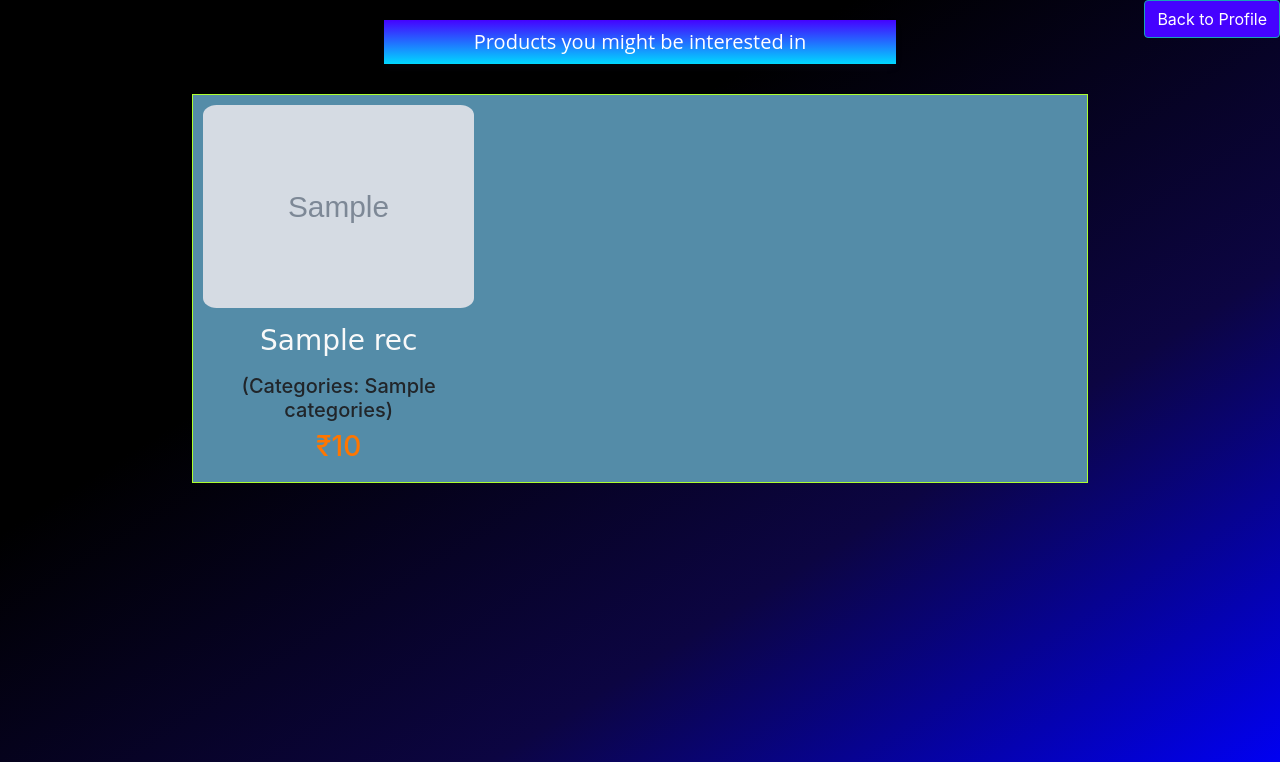
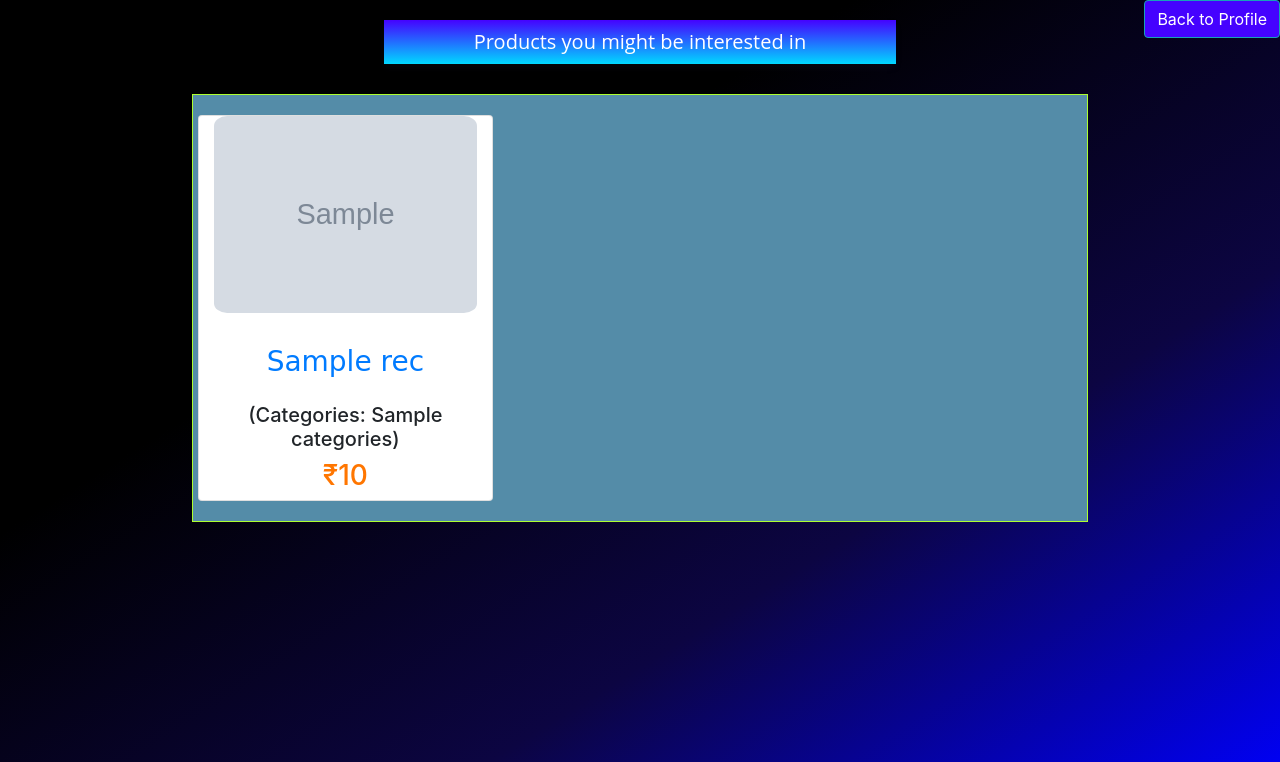
Before and after one commit to Anishde85/sociocom, a Django app: template users/templates/recommendations.html in a window 1280 px wide. Shown: the top 762 px of the page. Run offline with Django 3.2, Linux system fonts and the light colour scheme; the template is opened without the code that fills it: most values are stand-ins (such as "Sample title", 1, 10 or a date in 2020); grey boxes marked "Sample" are stand-in pictures; some libraries are stand-ins or nearby versions.

Commit message:
heights adjusted

```diff
--- a/users/templates/recommendations.html
+++ b/users/templates/recommendations.html
@@ -39,7 +39,7 @@
             background-color: #548CA8;
             border: 1px solid greenyellow;
             border-radius: 50 px;
-            padding: 10px;
+            padding: 20px;
         }
 
         .btn {
@@ -55,6 +55,13 @@
             background-color: white;
             /* Green */
             color: #014df0;
+        }
+        .card{
+            height:auto;
+
+        }
+        .tag{
+            font-family:cursive !important;
         }
     </style>
     <title>Products</title>
@@ -73,13 +80,13 @@
 
         <div class="row">
             {% for x in recs %}
-            <div class="col-md-4">
-                <p><a href={{x.link}}><img src={{x.image}} onerror="this.src='/media/error.png';" /></a></p>
-                <p><a href={{x.link}} style="color:#F9F9F9; font-family:cursive;">
-                        <h3>{{x.name}}</h3>
-                    </a></p>
-                <h5>(Categories: {{x.categories}})</h5>
-                <h3 style="color: #FF7600;">₹{{x.price}}</h3>
+            <div class="card col-md-4">
+                        <p style="height"><a href={{x.link}}><img src={{x.image}} onerror="this.src='/media/error.png';" /></a></p>
+                        <p><a href={{x.link}}>
+                            <h3 class="tag">{{x.name}}</h3>
+                        </a></p>
+                        <h5>(Categories: {{x.categories}})</h5>
+                        <h3 style="color: #FF7600;">₹{{x.price}}</h3>
             </div>
             {% endfor %}
         </div>
```
Also changed, not shown: db.sqlite3.
